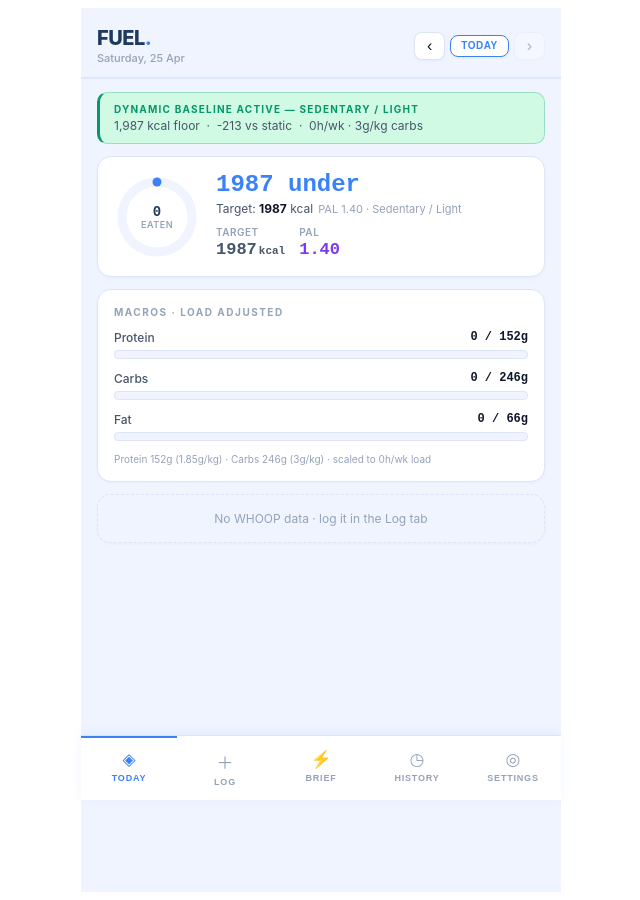
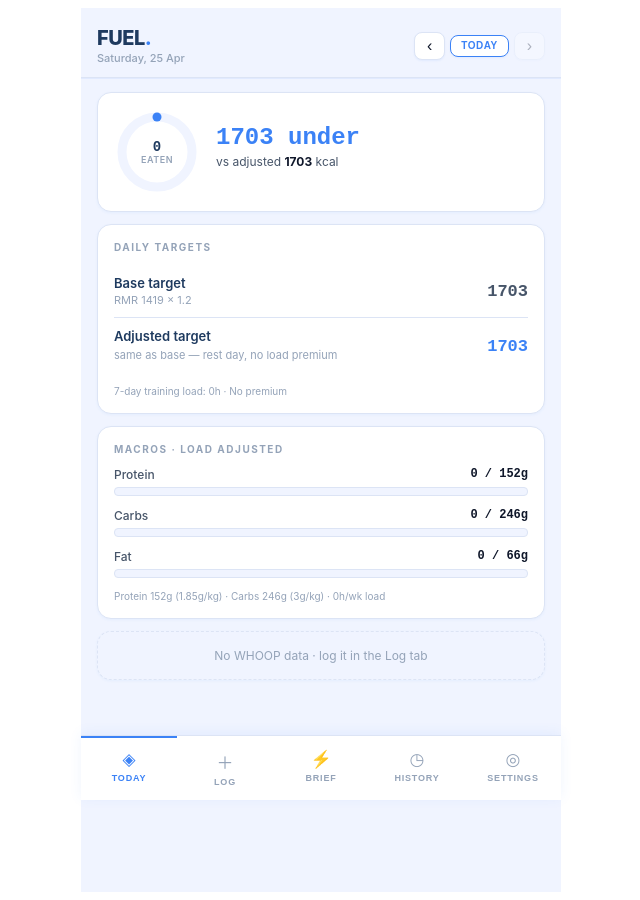
Before and after one commit to cpapenfuss-prog/food_tracker, a React (Vite) app: page / in a window 1280 px wide. Shown: the whole page, without its empty margins (319-959 px from the left). Built offline with nearby package versions, Linux system fonts and the light colour scheme.

Commit message:
Add files via upload

```diff
--- a/src/App.jsx
+++ b/src/App.jsx
@@ -47,33 +47,30 @@ export default function App() {
     fat: acc.fat + (m.fat || 0),
   }), { calories: 0, protein: 0, carbs: 0, fat: 0 });
 
-  const workoutBurn = dayData.workout?.calories || 0;
-  const walkBurn = Math.round((dayData.walk?.minutes || 0) * 4.5);
-  const plannedBurn = dayData.workout ? 0 : (dayData.planned?.burn || 0);
-  const totalBurn = workoutBurn + walkBurn;
-  const projectedBurn = totalBurn + plannedBurn;
-
-  // Dynamic baseline replaces the static floor
+  // Compute both base and adjusted targets via pmc engine
   const db = computeDynamicBaseline(allData, settings, dateView);
 
-  // AI targets take priority when set; otherwise use dynamic baseline.
-  // NOTE: dynamicBaseline is a PAL-based TDEE that already accounts for training
-  // load — workout calories must NOT be added on top (that would double-count).
+  // AI targets take priority when set by the briefing
   const aiTargets = dayData.aiTargets || null;
-  const dynamicTargets = aiTargets || {
-    calories: db.dynamicBaseline,
-    protein: db.protein,
-    carbs: db.carbs,
-    fat: db.fat,
-  };
-  const projectedTargets = aiTargets || {
-    calories: db.dynamicBaseline,
+
+  // Base target: RMR × 1.2 + walk — no workout, no load premium
+  const baseTargets = aiTargets || {
+    calories: db.baseTarget,
     protein: db.protein,
     carbs: db.carbs,
     fat: db.fat,
   };
 
-  const calorieGap = (plannedBurn > 0 ? projectedTargets.calories : dynamicTargets.calories) - totals.calories;
+  // Adjusted target: base + workout kcal + 7-day load premium
+  const adjustedTargets = aiTargets || {
+    calories: db.adjustedTarget,
+    protein: db.protein,
+    carbs: db.carbs,
+    fat: db.fat,
+  };
+
+  // Gap always shown against adjusted target
+  const calorieGap = adjustedTargets.calories - totals.calories;
 
   function shiftDate(delta) {
     const d = new Date(dateView + "T12:00:00");
@@ -131,8 +128,7 @@ export default function App() {
         {tab === "dashboard" && (
           <Dashboard
             dayData={dayData} totals={totals} calorieGap={calorieGap}
-            dynamicTargets={dynamicTargets} projectedTargets={projectedTargets}
-            totalBurn={totalBurn} plannedBurn={plannedBurn}
+            baseTargets={baseTargets} adjustedTargets={adjustedTargets}
             settings={settings} dayDescription={dayData.dayDescription}
             aiTargets={aiTargets} isToday={isToday}
             dynamicBaseline={db}
--- a/src/Dashboard.jsx
+++ b/src/Dashboard.jsx
@@ -1,34 +1,21 @@
 import { COLORS, Card, SectionTitle, StatMini, RecoveryDot, MacroBar, fmt, feelColor, feelColor2 } from "./shared.jsx";
 
-export default function Dashboard({ dayData, totals, calorieGap, dynamicTargets, projectedTargets, totalBurn, plannedBurn, settings, dayDescription, aiTargets, isToday, dynamicBaseline: db }) {
-  const activeTargets = plannedBurn > 0 ? projectedTargets : dynamicTargets;
-  const calPct = Math.min((totals.calories / activeTargets.calories) * 100, 100);
+export default function Dashboard({ dayData, totals, calorieGap, baseTargets, adjustedTargets, settings, dayDescription, aiTargets, isToday, dynamicBaseline: db }) {
+
+  // Ring and gap track against adjusted target
+  const calPct = Math.min((totals.calories / adjustedTargets.calories) * 100, 100);
   const isUnder = calorieGap >= 0;
   const gapColor = Math.abs(calorieGap) < 150 ? COLORS.green : isUnder ? COLORS.accent : COLORS.red;
   const gapLabel = isUnder ? `${fmt(calorieGap)} under` : `${fmt(Math.abs(calorieGap))} over`;
   const ringColor = calPct > 100 ? COLORS.red : calPct > 85 ? COLORS.amber : COLORS.accent;
 
+  // Delta breakdown for display
+  const workoutDelta = db?.workoutKcal || 0;
+  const loadDelta = db?.loadPremium || 0;
+  const hasDelta = (workoutDelta + loadDelta) > 0;
+
   return (
     <div style={{ display: "flex", flexDirection: "column", gap: 12 }}>
-
-      {/* Dynamic baseline banner — only shown when load differs meaningfully from static */}
-      {db && Math.abs(db.delta) >= 50 && !aiTargets && (
-        <div style={{
-          padding: "10px 14px",
-          background: db.delta > 0 ? COLORS.purpleLight : COLORS.greenLight,
-          border: `1px solid ${db.delta > 0 ? COLORS.purple + "44" : COLORS.green + "44"}`,
-          borderLeft: `3px solid ${db.delta > 0 ? COLORS.purple : COLORS.green}`,
-          borderRadius: 10,
-          display: "flex", flexDirection: "column", gap: 3,
-        }}>
-          <div style={{ fontSize: 10, fontWeight: 700, letterSpacing: 1.2, textTransform: "uppercase", color: db.delta > 0 ? COLORS.purple : COLORS.green }}>
-            Dynamic baseline active — {db.palLabel}
-          </div>
-          <div style={{ fontSize: 12, color: COLORS.textDim }}>
-            {db.dynamicBaseline.toLocaleString()} kcal floor &nbsp;·&nbsp; {db.delta > 0 ? "+" : ""}{db.delta} vs static &nbsp;·&nbsp; {db.avgHoursPerWeek}h/wk · {db.carbsPerKg}g/kg carbs
-          </div>
-        </div>
-      )}
 
       {/* Day description */}
       {dayDescription && (
@@ -73,34 +60,92 @@ export default function Dashboard({ dayData, totals, calorieGap, dynamicTargets,
                 {gapLabel}
               </div>
               <div style={{ fontSize: 12, color: COLORS.textDim, marginTop: 4 }}>
-                Target: <strong style={{ color: COLORS.text }}>{fmt(activeTargets.calories)}</strong> kcal
-                <span style={{ color: COLORS.textFaint, marginLeft: 5, fontSize: 11 }}>PAL {db ? db.pal.toFixed(2) : ""} · {db ? db.palLabel : ""}</span>
+                vs adjusted <strong style={{ color: COLORS.text }}>{fmt(adjustedTargets.calories)}</strong> kcal
               </div>
             </div>
-            <div style={{ display: "flex", gap: 14, flexWrap: "wrap" }}>
-              <StatMini label="Target" val={db ? db.dynamicBaseline : settings.calories} unit="kcal" color={COLORS.textDim} />
-              <StatMini label="PAL" val={db ? db.pal.toFixed(2) : "1.55"} color={COLORS.purple} />
-            </div>
-            {plannedBurn > 0 && dayData.planned?.type && (
-              <div style={{ marginTop: 6, fontSize: 10, color: COLORS.textFaint }}>
-                {dayData.planned.type} planned
-              </div>
-            )}
           </div>
         </div>
       </Card>
 
+      {/* Target breakdown — base vs adjusted */}
+      {!aiTargets && (
+        <Card>
+          <SectionTitle>Daily targets</SectionTitle>
+
+          {/* Base target row */}
+          <div style={{
+            display: "flex", justifyContent: "space-between", alignItems: "center",
+            padding: "10px 0",
+            borderBottom: `1px solid ${COLORS.border}`,
+          }}>
+            <div>
+              <div style={{ fontSize: 13, fontWeight: 600, color: COLORS.navy }}>Base target</div>
+              <div style={{ fontSize: 11, color: COLORS.textFaint, marginTop: 2 }}>
+                RMR {db ? fmt(db.rmr) : "—"} × 1.2
+                {db?.walkKcal > 0 && ` + ${fmt(db.walkKcal)} walk`}
+              </div>
+            </div>
+            <div style={{ fontFamily: "monospace", fontSize: 17, fontWeight: 800, color: COLORS.textDim }}>
+              {fmt(baseTargets.calories)}
+            </div>
+          </div>
+
+          {/* Adjusted target row */}
+          <div style={{
+            display: "flex", justifyContent: "space-between", alignItems: "center",
+            padding: "10px 0",
+          }}>
+            <div>
+              <div style={{ fontSize: 13, fontWeight: 600, color: COLORS.navy }}>Adjusted target</div>
+              <div style={{ fontSize: 11, color: COLORS.textFaint, marginTop: 2, lineHeight: 1.7 }}>
+                {workoutDelta > 0 && <span style={{ color: COLORS.blue }}>+{fmt(workoutDelta)} workout&nbsp;&nbsp;</span>}
+                {loadDelta > 0 && <span style={{ color: COLORS.purple }}>+{fmt(loadDelta)} recovery ({db?.loadPremiumLabel})</span>}
+                {!hasDelta && <span>same as base — rest day, no load premium</span>}
+              </div>
+            </div>
+            <div style={{ fontFamily: "monospace", fontSize: 17, fontWeight: 800, color: COLORS.accent }}>
+              {fmt(adjustedTargets.calories)}
+            </div>
+          </div>
+
+          {/* Delta callout */}
+          {hasDelta && (
+            <div style={{
+              marginTop: 4,
+              padding: "8px 12px",
+              background: COLORS.blueLight,
+              borderRadius: 8,
+              display: "flex", justifyContent: "space-between", alignItems: "center",
+            }}>
+              <div style={{ fontSize: 11, color: COLORS.textDim }}>
+                Range · eat to feel
+              </div>
+              <div style={{ fontSize: 12, fontWeight: 700, color: COLORS.navy, fontFamily: "monospace" }}>
+                {fmt(baseTargets.calories)} – {fmt(adjustedTargets.calories)} kcal
+              </div>
+            </div>
+          )}
+
+          {/* 7-day load context */}
+          {db && (
+            <div style={{ fontSize: 10, color: COLORS.textFaint, marginTop: 10 }}>
+              7-day training load: {db.avgHoursPerWeek}h · {db.loadPremiumLabel}
+            </div>
+          )}
+        </Card>
+      )}
+
       {/* Macros */}
       <Card>
         <SectionTitle>
-          Macros · {aiTargets ? "AI targets" : plannedBurn > 0 ? "projected full day" : "load adjusted"}
+          Macros · {aiTargets ? "AI targets" : "load adjusted"}
         </SectionTitle>
-        <MacroBar label="Protein" val={totals.protein} target={activeTargets.protein} color={COLORS.green} />
-        <MacroBar label="Carbs" val={totals.carbs} target={activeTargets.carbs} color={COLORS.accent} />
-        <MacroBar label="Fat" val={totals.fat} target={activeTargets.fat} color={COLORS.purple} />
+        <MacroBar label="Protein" val={totals.protein} target={adjustedTargets.protein} color={COLORS.green} />
+        <MacroBar label="Carbs" val={totals.carbs} target={adjustedTargets.carbs} color={COLORS.accent} />
+        <MacroBar label="Fat" val={totals.fat} target={adjustedTargets.fat} color={COLORS.purple} />
         {db && !aiTargets && (
           <div style={{ fontSize: 10, color: COLORS.textFaint, marginTop: 4 }}>
-            Protein {db.protein}g (1.85g/kg) · Carbs {db.carbs}g ({db.carbsPerKg}g/kg) · scaled to {db.avgHoursPerWeek}h/wk load
+            Protein {db.protein}g (1.85g/kg) · Carbs {db.carbs}g ({db.carbsPerKg}g/kg) · {db.avgHoursPerWeek}h/wk load
           </div>
         )}
       </Card>
--- a/src/SettingsView.jsx
+++ b/src/SettingsView.jsx
@@ -11,6 +11,7 @@ export default function SettingsView({ settings, onSave, allData }) {
     onSave({
       ...form,
       calories: Number(form.calories),
+      rmr: Number(form.rmr) || null,
       protein: Number(form.protein),
       carbs: Number(form.carbs),
       fat: Number(form.fat),
@@ -20,39 +21,57 @@ export default function SettingsView({ settings, onSave, allData }) {
     setTimeout(() => setSaved(false), 2000);
   }
 
-  const rmr = Math.round(Number(form.calories) / 1.55);
   const bw = Number(form.weight) || 80;
+  // RMR display: measured value takes priority, otherwise back-calculate
+  const rmrDisplay = form.rmr
+    ? Number(form.rmr)
+    : Math.round(Number(form.calories) / 1.55);
+  const baseTarget = Math.round(rmrDisplay * 1.2);
 
   return (
     <div style={{ display: "flex", flexDirection: "column", gap: 12 }}>
 
       <Card>
-        <SectionTitle>Baseline nutrition targets</SectionTitle>
+        <SectionTitle>Resting Metabolic Rate (RMR)</SectionTitle>
         <div style={{ fontSize: 12, color: COLORS.textDim, marginBottom: 14, lineHeight: 1.6 }}>
-          The <strong>static baseline</strong> is used only as an <strong>RMR anchor</strong> for the dynamic load model
-          (RMR = baseline ÷ 1.55). The app adjusts all daily targets automatically based on your
-          rolling 7-day training load and single-day workout burn — you never need to touch these manually.
+          Enter your <strong>measured RMR</strong> if you have it (metabolic test or Withings scale).
+          This is the anchor for all daily calorie targets. If left blank, the app
+          back-calculates from your sedentary baseline below.
         </div>
-        <div style={{ marginBottom: 12 }}>
-          <Label>Daily calories — sedentary baseline (RMR anchor)</Label>
-          <Input value={form.calories} onChange={v => set("calories", v)} placeholder="2200" type="number" />
+        <Label>Measured RMR (kcal/day)</Label>
+        <Input value={form.rmr || ""} onChange={v => set("rmr", v)} placeholder="e.g. 2150" type="number" />
+        <div style={{ fontSize: 11, color: COLORS.textFaint, marginTop: 4 }}>
+          Base daily target (RMR × 1.2): <strong>{baseTarget.toLocaleString()} kcal</strong>
+        </div>
+      </Card>
+
+      <Card>
+        <SectionTitle>Sedentary baseline (fallback)</SectionTitle>
+        <div style={{ fontSize: 12, color: COLORS.textDim, marginBottom: 14, lineHeight: 1.6 }}>
+          Only used to back-calculate RMR if no measured value is entered above (RMR = baseline ÷ 1.55).
+        </div>
+        <Label>Daily calories — sedentary baseline</Label>
+        <Input value={form.calories} onChange={v => set("calories", v)} placeholder="2200" type="number" />
+        {!form.rmr && (
           <div style={{ fontSize: 11, color: COLORS.textFaint, marginTop: 4 }}>
-            Implied RMR: {rmr.toLocaleString()} kcal/day
+            Implied RMR: {Math.round(Number(form.calories) / 1.55).toLocaleString()} kcal/day
           </div>
-        </div>
-        <div style={{ display: "grid", gridTemplateColumns: "1fr 1fr 1fr", gap: 10, marginBottom: 4 }}>
-          <div><Label>Protein (g) fallback</Label><Input value={form.protein} onChange={v => set("protein", v)} placeholder="180" type="number" /></div>
-          <div><Label>Carbs (g) fallback</Label><Input value={form.carbs} onChange={v => set("carbs", v)} placeholder="200" type="number" /></div>
-          <div><Label>Fat (g) fallback</Label><Input value={form.fat} onChange={v => set("fat", v)} placeholder="70" type="number" /></div>
-        </div>
-        <div style={{ fontSize: 11, color: COLORS.textFaint, marginTop: 4 }}>
-          Fallback values only used if dynamic calculation fails. Dynamic macros are computed from bodyweight below.
+        )}
+        <div style={{ marginTop: 14 }}>
+          <div style={{ display: "grid", gridTemplateColumns: "1fr 1fr 1fr", gap: 10, marginBottom: 4 }}>
+            <div><Label>Protein (g)</Label><Input value={form.protein} onChange={v => set("protein", v)} placeholder="180" type="number" /></div>
+            <div><Label>Carbs (g)</Label><Input value={form.carbs} onChange={v => set("carbs", v)} placeholder="200" type="number" /></div>
+            <div><Label>Fat (g)</Label><Input value={form.fat} onChange={v => set("fat", v)} placeholder="70" type="number" /></div>
+          </div>
+          <div style={{ fontSize: 11, color: COLORS.textFaint, marginTop: 4 }}>
+            Fallback macros — only used if dynamic calculation fails.
+          </div>
         </div>
       </Card>
 
       <Card>
         <SectionTitle>Body</SectionTitle>
-        <Label>Bodyweight (kg) — used for macro targets and burn estimates</Label>
+        <Label>Bodyweight (kg) — used for macro targets</Label>
         <Input value={form.weight} onChange={v => set("weight", v)} placeholder="82" type="number" step="0.1" />
         {bw > 0 && (
           <div style={{ marginTop: 10, padding: "10px 12px", background: COLORS.blueLight, borderRadius: 8, fontSize: 12, color: COLORS.navy, lineHeight: 1.8 }}>
--- a/src/pmc.js
+++ b/src/pmc.js
@@ -57,18 +57,28 @@ export function computePMC(allData) {
 }
 
 // ── Dynamic Baseline Engine ───────────────────────────────────────────────────
-// Derives RMR from the static baseline (settings.calories / 1.55),
-// then multiplies by a PAL factor from rolling 7-day training hours.
+// Formula:
+//   Base target     = RMR × 1.2 + walk kcal
+//   Adjusted target = RMR × 1.2 + walk kcal + workout kcal + 7-day load premium
 //
-// Sources:
-//   PAL scale:  WHO/FAO/UNU (2001)
-//   Protein:    Thomas et al., Academy of Nutrition and Dietetics (2016) — 1.85 g/kg fixed
-//   Carbs:      Jeukendrup & Burke, Sports Nutrition (2011) — 3–7 g/kg scaled with load
-//   Fat:        fills remainder, floor 0.8 g/kg for hormonal health
+// RMR source priority: settings.rmr (measured) → settings.calories / 1.55 (back-calculated)
+//
+// 7-day load premium is an additive recovery overhead that keeps the floor
+// elevated on rest days during heavy training blocks, accounting for:
+//   - Elevated post-exercise RMR (Torstveit et al.)
+//   - Ongoing glycogen resynthesis (Burke & Hawley)
+//   - EPOC tail from sustained endurance efforts
+//
+// Macros:
+//   Protein: Thomas et al. (2016) — 1.85 g/kg fixed
+//   Carbs:   Jeukendrup & Burke (2011) — 3–7 g/kg scaled with 7-day load
+//   Fat:     fills remainder, floor 0.8 g/kg for hormonal health
 
 export function computeDynamicBaseline(allData, settings, referenceKey) {
-  // 1. RMR anchor
-  const rmr = settings.calories / 1.55;
+  // 1. RMR — use measured value if available, otherwise back-calculate
+  const rmr = settings.rmr
+    ? Number(settings.rmr)
+    : Math.round(Number(settings.calories) / 1.55);
 
   // 2. Rolling 7-day training hours (days before referenceKey)
   let totalHours = 0;
@@ -90,20 +100,29 @@ export function computeDynamicBaseline(allData, settings, referenceKey) {
 
   const avgHoursPerWeek = totalHours; // 7-day total = weekly average
 
-  // 3. PAL lookup (WHO/FAO/UNU 2001)
-  let pal, palLabel;
-  if (avgHoursPerWeek < 3)       { pal = 1.40; palLabel = "Sedentary / Light"; }
-  else if (avgHoursPerWeek < 6)  { pal = 1.55; palLabel = "Moderately Active"; }
-  else if (avgHoursPerWeek < 8)  { pal = 1.65; palLabel = "Active"; }
-  else if (avgHoursPerWeek < 10) { pal = 1.725; palLabel = "Very Active"; }
-  else if (avgHoursPerWeek < 14) { pal = 1.80; palLabel = "Extremely Active"; }
-  else                           { pal = 1.90; palLabel = "Elite Load"; }
+  // 3. 7-day load premium (additive recovery overhead)
+  let loadPremium, loadPremiumLabel;
+  if (avgHoursPerWeek < 3)        { loadPremium = 0;   loadPremiumLabel = "No premium"; }
+  else if (avgHoursPerWeek < 6)   { loadPremium = 100; loadPremiumLabel = "Light block"; }
+  else if (avgHoursPerWeek < 9)   { loadPremium = 150; loadPremiumLabel = "Moderate block"; }
+  else if (avgHoursPerWeek < 12)  { loadPremium = 200; loadPremiumLabel = "Heavy block"; }
+  else                            { loadPremium = 250; loadPremiumLabel = "Peak block"; }
 
-  // 4. Dynamic TDEE
-  const dynamicBaseline = Math.round(rmr * pal);
-  const delta = dynamicBaseline - settings.calories;
+  // 4. Today's actual burn
+  const todayData = allData[referenceKey] || {};
+  const workoutKcal = todayData.workout?.calories || 0;
+  const walkKcal = Math.round((todayData.walk?.minutes || 0) * 4.5);
 
-  // 5. Macro targets
+  // 5. Base target: RMR × 1.2 + walk (no workout, no load premium)
+  const baseTarget = Math.round(rmr * 1.2) + walkKcal;
+
+  // 6. Adjusted target: base + workout + load premium
+  const adjustedTarget = baseTarget + workoutKcal + loadPremium;
+
+  // 7. Delta between adjusted and base
+  const delta = adjustedTarget - baseTarget;
+
+  // 8. Macro targets (based on adjusted target)
   const bw = settings.weight || 80;
   const protein = Math.round(bw * 1.85);
 
@@ -116,15 +135,26 @@ export function computeDynamicBaseline(allData, settings, referenceKey) {
   else                           carbsPerKg = 7.0;
   const carbs = Math.round(bw * carbsPerKg);
 
-  const remainingKcal = dynamicBaseline - (protein * 4) - (carbs * 4);
+  const remainingKcal = adjustedTarget - (protein * 4) - (carbs * 4);
   const fat = Math.max(Math.round(remainingKcal / 9), Math.round(bw * 0.8));
 
   return {
-    rmr: Math.round(rmr), pal, palLabel,
+    rmr,
+    baseTarget,
+    adjustedTarget,
+    delta,
+    workoutKcal,
+    walkKcal,
+    loadPremium,
+    loadPremiumLabel,
     avgHoursPerWeek: Math.round(avgHoursPerWeek * 10) / 10,
-    totalTSS, dynamicBaseline,
-    staticBaseline: settings.calories, delta,
-    protein, carbs, fat,
+    totalTSS,
+    // legacy fields kept for any other components that reference them
+    dynamicBaseline: adjustedTarget,
+    staticBaseline: settings.calories,
+    protein,
+    carbs,
+    fat,
     carbsPerKg: Math.round(carbsPerKg * 10) / 10,
     dailyBreakdown,
   };
```
